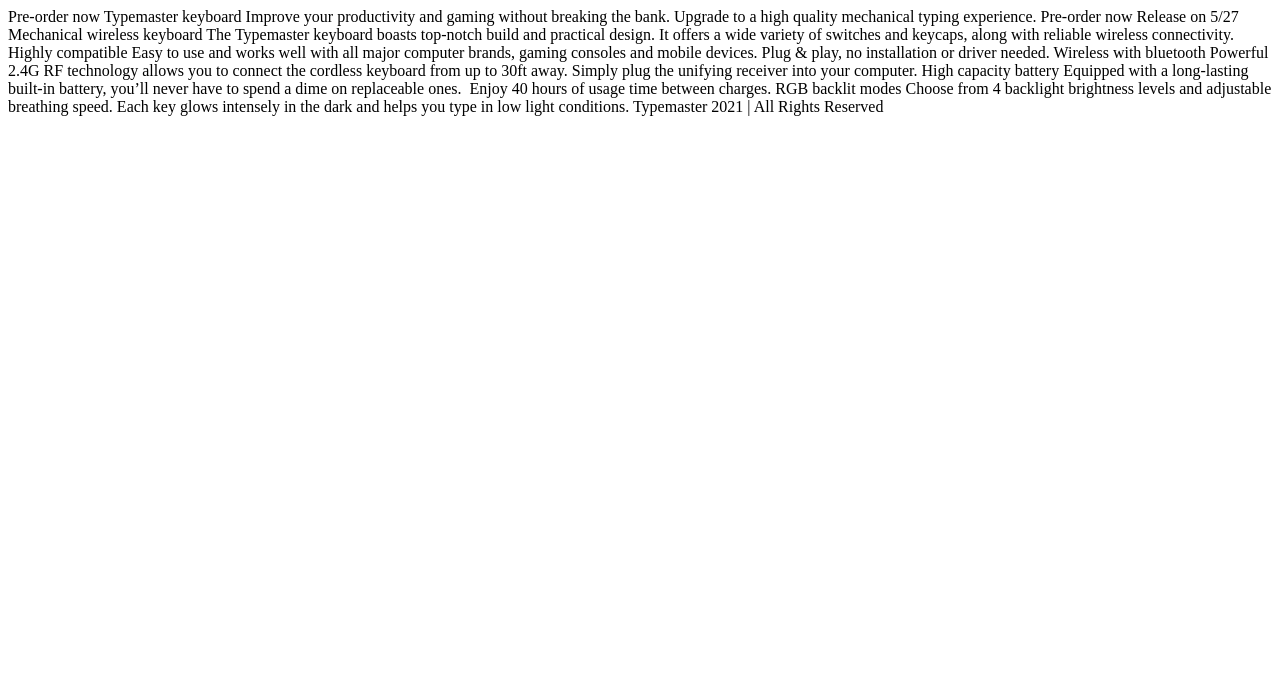
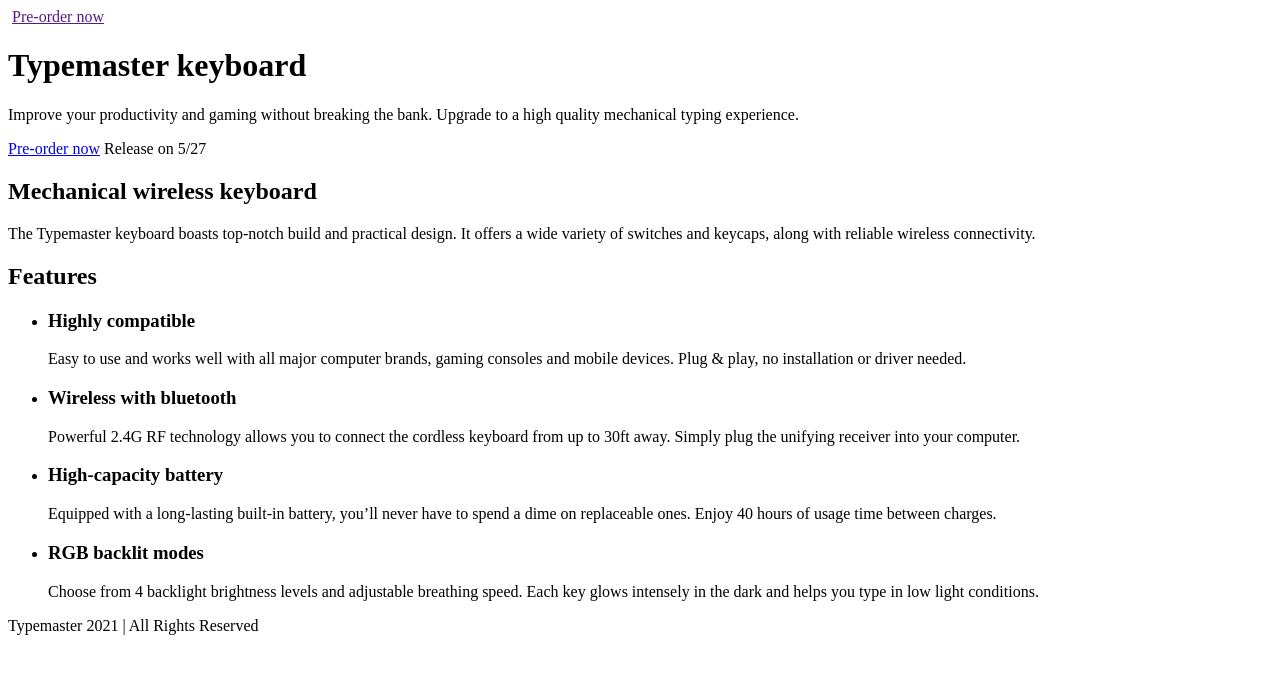
Before and after one commit to razouck/typemaster-pre-launch-landing-page, a plain HTML site: page index.html in a window 1280 px wide. Drawn offline with Linux system fonts and the light colour scheme.

Commit message:
Add markup

```diff
--- a/index.html
+++ b/index.html
@@ -10,36 +10,75 @@
 </head>
 
 <body>
-	Pre-order now
+<header>
+	<nav>
+		<img src="" alt="" class="logo">
+		<a class="button" href="">Pre-order now</a>
+	</nav>
 
-	Typemaster keyboard
+	<h1>Typemaster keyboard</h1>
 
-	Improve your productivity and gaming without breaking the bank. Upgrade to a high quality
-	mechanical typing experience.
+	<p>Improve your productivity and gaming without breaking the bank. Upgrade to
+		a high quality
+		mechanical typing experience.</p>
 
-	Pre-order now
-	Release on 5/27
+	<a href="javascript:void(0)" class="button">Pre-order now</a>
+	<span class="button muted">Release on 5/27</span>
+</header>
 
-	Mechanical wireless keyboard
-	The Typemaster keyboard boasts top-notch build and practical design. It offers a wide variety
-	of switches and keycaps, along with reliable wireless connectivity.
+<section>
+	<h2>Mechanical wireless keyboard</h2>
+	<p>
+		The Typemaster keyboard boasts top-notch build and practical design. It
+		offers a wide variety of switches and keycaps, along with reliable
+		wireless connectivity.
+	</p>
+</section>
 
-	Highly compatible
-	Easy to use and works well with all major computer brands, gaming consoles and mobile devices.
-	Plug & play, no installation or driver needed.
+<section>
+	<h2 class="screen-reader-only">Features</h2>
 
-	Wireless with bluetooth
-	Powerful 2.4G RF technology allows you to connect the cordless keyboard from up to 30ft away.
-	Simply plug the unifying receiver into your computer.
+	<ul>
+		<li>
+			<h3>Highly compatible</h3>
+			<span>
+				Easy to use and works well with all major computer brands, gaming
+				consoles and mobile devices. Plug & play, no installation or
+				driver needed.
+			</span>
+		</li>
 
-	High capacity battery
-	Equipped with a long-lasting built-in battery, you’ll never have to spend a dime on replaceable ones.
-	Enjoy 40 hours of usage time between charges.
+		<li>
+			<h3>Wireless with bluetooth</h3>
+			<span>
+				Powerful 2.4G RF technology allows you to connect the cordless
+				keyboard from up to 30ft away. Simply plug the unifying receiver
+				into your computer.
+			</span>
+		</li>
 
-	RGB backlit modes
-	Choose from 4 backlight brightness levels and adjustable breathing speed. Each key glows intensely in the dark and helps
-	you type in low light conditions.
+		<li>
+			<h3>High-capacity battery</h3>
+			<span>
+				Equipped with a long-lasting built-in battery, you’ll never have
+				to spend a dime on replaceable ones. Enjoy 40 hours of usage time
+				between charges.
+			</span>
+		</li>
 
+		<li>
+			<h3>RGB backlit modes</h3>
+			<span>
+				Choose from 4 backlight brightness levels and adjustable breathing
+				speed. Each key glows intensely in the dark and helps you type in
+				low light conditions.
+			</span>
+		</li>
+	</ul>
+</section>
+
+<footer>
 	Typemaster 2021 | All Rights Reserved
+</footer>
 </body>
 </html>
```
